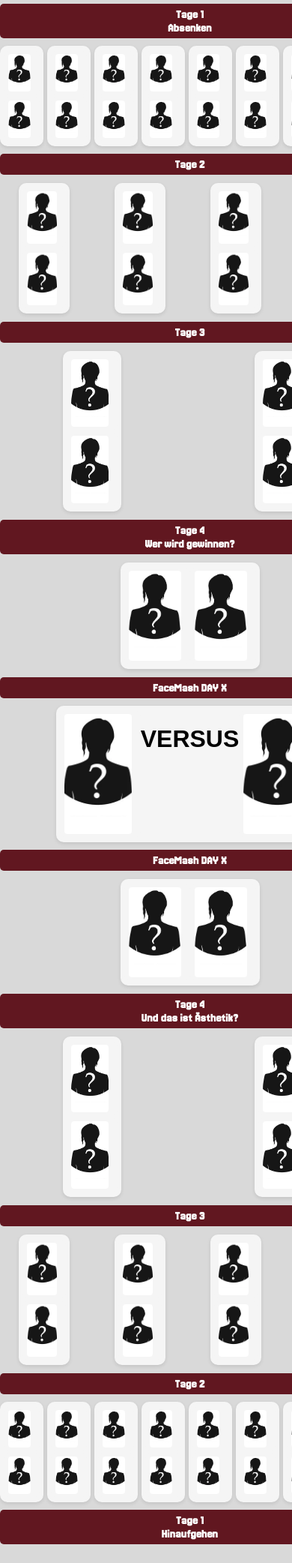
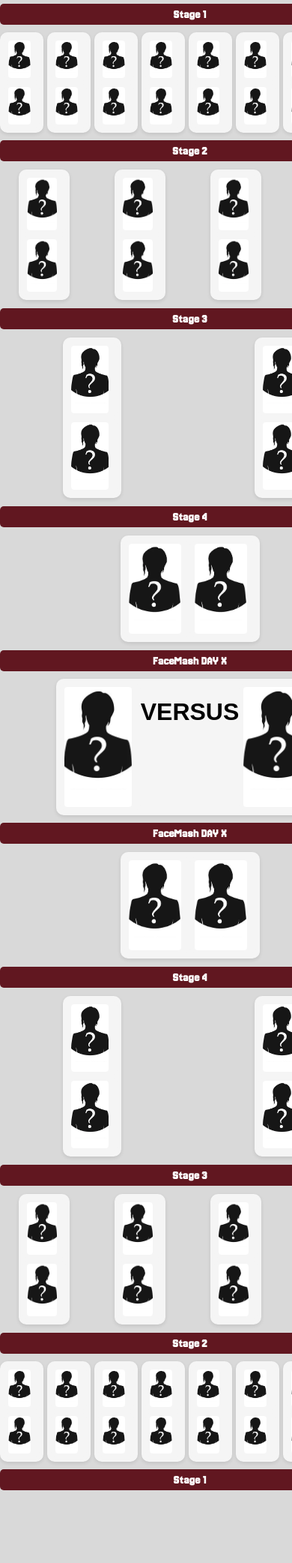
Before and after one commit to RomanTCHR/Facemash, a Flask app: page /table in a window 390 px wide. Shown: the whole page at 75% size. After the commit the page ends 1987 px from the top, so only its background shows below. Run offline with Flask 3, Linux system fonts and the light colour scheme; some web fonts are replaced.

Commit message:
Update table.css

```diff
--- a/static/css/table.css
+++ b/static/css/table.css
@@ -10,7 +10,7 @@
   .bracket-container {
     width: 100%;
     overflow-x: auto;
-    -webkit-overflow-scrolling: touch; /* Для плавного скролла на iOS */
+    -webkit-overflow-scrolling: touch;
   }
   .bracket-container::-webkit-scrollbar {
     height: 15px;
@@ -125,29 +125,26 @@
     font-size: 14px;
     margin-right: auto;
   }
-
-
-  /* Sizes by round */
   .r16 img { width: 40px; height: 70px; }
   .r8 img  { width: 60px; height: 107px; }
   .qf img  { width: 70px; height: 127px; }
   .sf img  { width: 160px; height: 285px; }
   .f img   { width: 200px; height: 356px; }
 
-  /* Center Final Column */
+
   .final-round {
     display: flex;
     flex-direction: column;
     justify-content: center;
   }
-  /* Добавьте это в ваш CSS */
+
 @media (max-width: 768px) {
   body {
     padding: 10px;
     overflow-x: auto;
   }
   .title,.round-title{
-    writing-mode: horizontal-tb; /* Возврат в горизонтальный режим (по умолчанию) */
+    writing-mode: horizontal-tb;
     text-orientation: mixed;
   }
 
@@ -171,18 +168,18 @@
     padding: 3px;
   }
 
-  /* Размеры изображений для мобильных */
+
   .r16 img { width: 30px; height: 50px; }
   .r8 img  { width: 40px; height: 70px; }
   .qf img  { width: 50px; height: 90px; }
   .sf img  { width: 70px; height: 120px; }
   .f img   { width: 90px; height: 160px; }
 
-  /* Отключение hover-эффектов на тач-устройствах */
+
   .r16 img:hover, .r8 img:hover, .qf img:hover,
   .sf img:hover, .f img:hover { transform: none; }
 
-  /* Стили заголовков для мобильных */
+
   .round-title, .title, .sub-title {
     font-size: 16px;
     line-height: 18px;
@@ -194,7 +191,7 @@
     font-size: 14px;
   }
 
-  /* Корректировка отступов для раундов */
+
   .r8, .qf, .sf {
     margin: 1px 0 !important;
   }
@@ -222,15 +219,15 @@
     width: fit-content;
   }
 
-  .oneu::before {content: "Tage 1\A Absenken";}
-  .twou::before {content: "Tage 2";}
-  .threeu::before {content: "Tage 3";}
-  .fouru::before {content: "Tage 4\AWer wird gewinnen?";}
+  .oneu::before {content: "Stage 1";}
+  .twou::before {content: "Stage 2";}
+  .threeu::before {content: "Stage 3";}
+  .fouru::before {content: "Stage 4";}
 
-  .oned::before {content: "Tage 1\AHinaufgehen";}
-  .twod::before {content: "Tage 2";}
-  .threed::before {content: "Tage 3";}
-  .fourd::before {content: "Tage 4\AUnd das ist Ästhetik?";}
+  .oned::before {content: "Stage 1";}
+  .twod::before {content: "Stage 2";}
+  .threed::before {content: "Stage 3";}
+  .fourd::before {content: "Stage 4";}
 }
 
 @media (max-width: 381px) {
```
